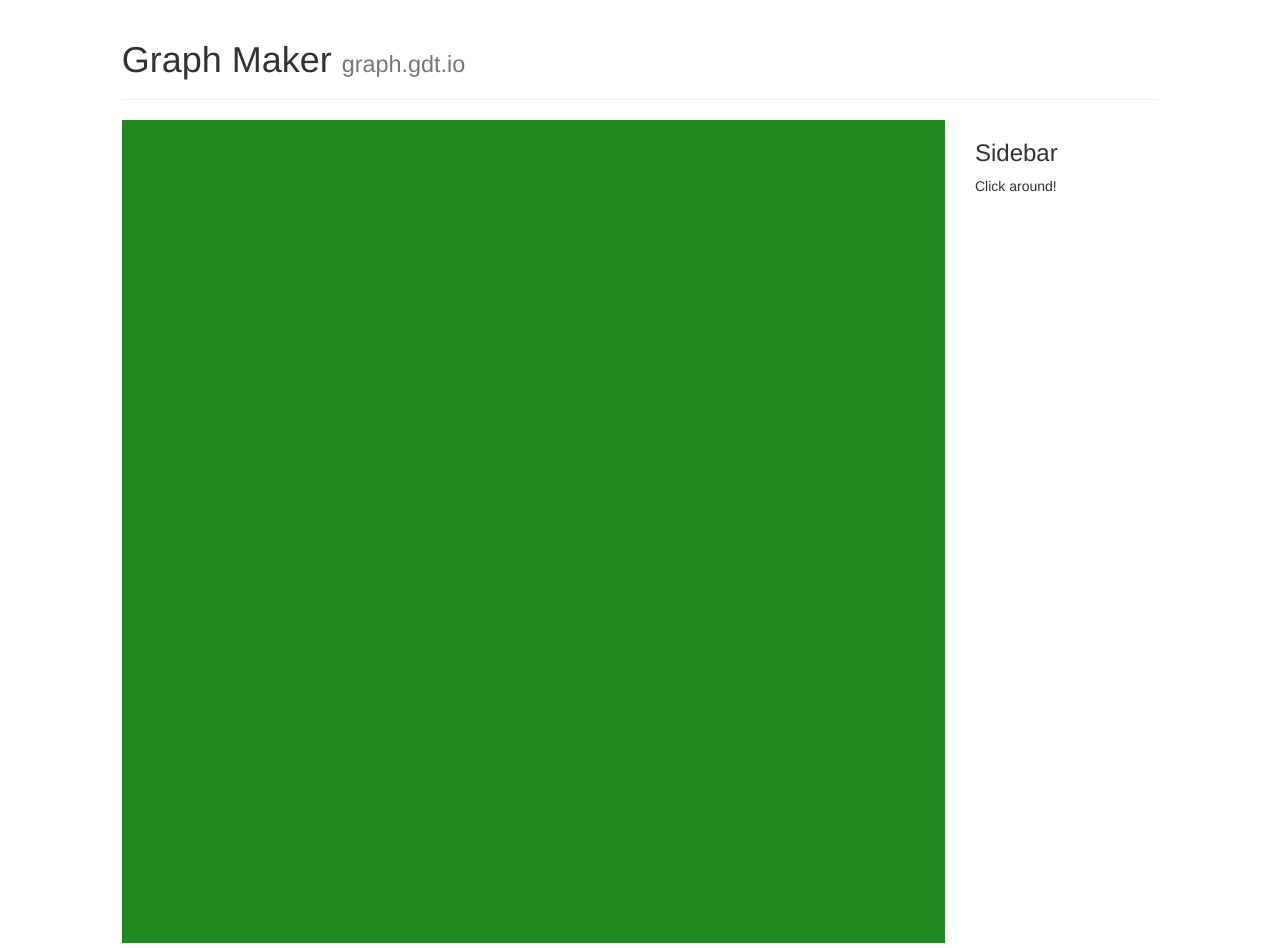
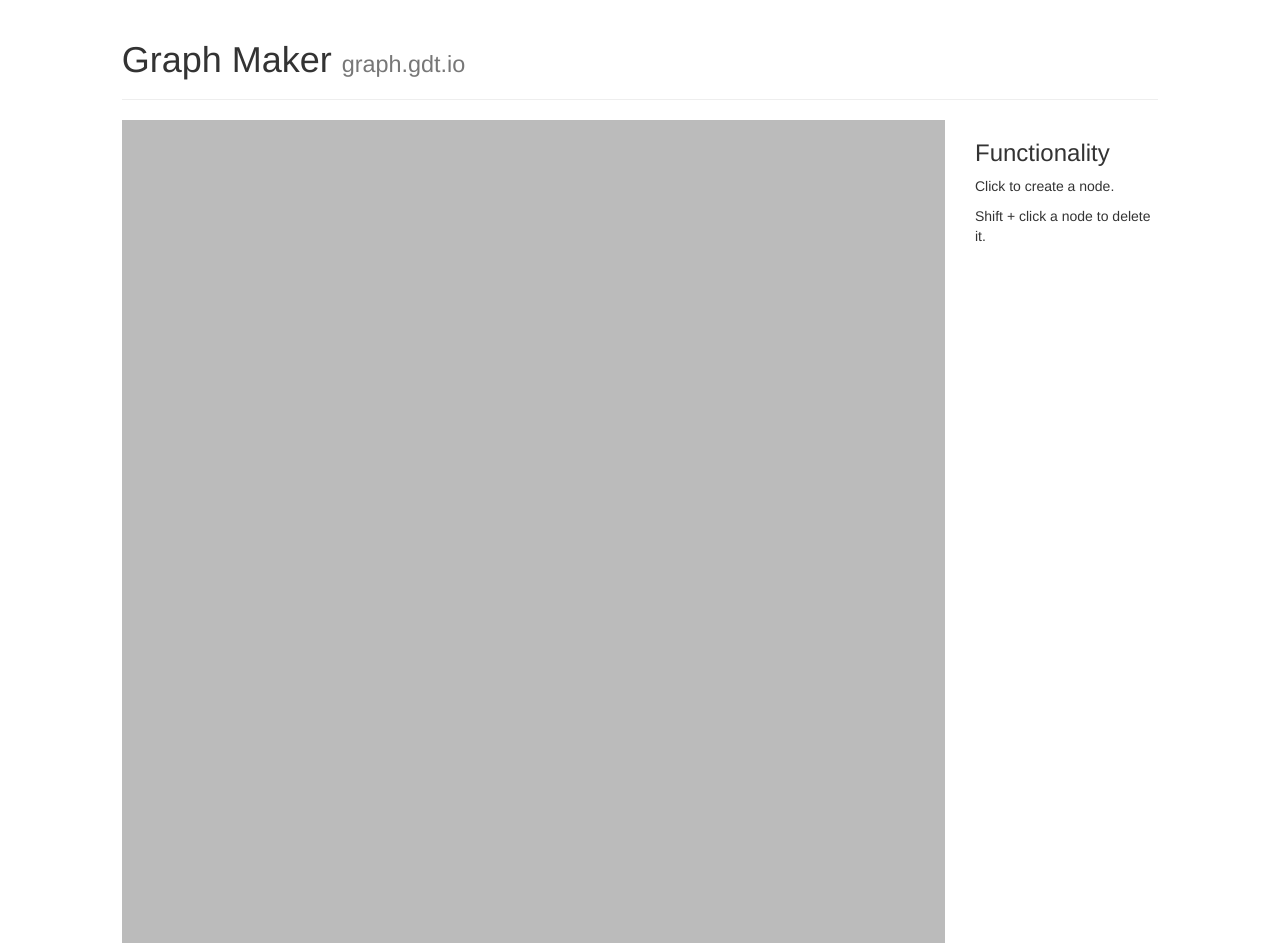
Before and after one commit to gregorytoprak/graf, a React (Create React App) app: page / in a window 1280 px wide. Built offline with nearby package versions, Linux system fonts and the light colour scheme.

Commit message:
Click to add node and shift-click a node to remove it

```diff
--- a/src/components/App.js
+++ b/src/components/App.js
@@ -16,8 +16,9 @@ class App extends Component {
             <Sheet />
           </Col>
           <Col xs={2}>
-            <h3>Sidebar</h3>
-            <p>Click around!</p>
+            <h3>Functionality</h3>
+            <p>Click to create a node.</p>
+            <p>Shift + click a node to delete it.</p>
           </Col>
         </Row>
       </Grid>
--- /dev/null
+++ b/src/components/Node.js
@@ -0,0 +1,25 @@
+import React, { Component } from 'react'
+
+class Node extends Component {
+  constructor (props) {
+    super(props)
+
+    this.handleClick = this.handleClick.bind(this)
+  }
+
+  handleClick (e) {
+    if (e.shiftKey) {
+      this.props.deleteNode(this.props.id)
+    }
+  }
+
+  render () {
+    return (
+      <circle id={this.props.id} fill='black' cx={this.props.cx} cy={this.props.cy} r='1'
+        onClick={this.handleClick}
+      />
+    )
+  }
+}
+
+export default Node
--- a/src/components/Sheet.js
+++ b/src/components/Sheet.js
@@ -1,4 +1,5 @@
 import React, { Component } from 'react'
+import Node from './Node'
 
 class Sheet extends Component {
   constructor (props) {
@@ -10,8 +11,8 @@ class Sheet extends Component {
       nodes: []
     }
 
-    this.handleClick = this.handleClick.bind(this)
-    this.renderNode = this.renderNode.bind(this)
+    this.createNode = this.createNode.bind(this)
+    this.deleteNode = this.deleteNode.bind(this)
   }
 
   componentDidMount () {
@@ -25,29 +26,38 @@ class Sheet extends Component {
     this.setState({ rawSheetCoords })
   }
 
-  handleClick (event) {
-    event.persist()
-    const click = { x: event.pageX, y: event.pageY }
+  createNode (e) {
+    if (e.shiftKey) { return }
     const sheet = this.state.rawSheetCoords
     const node = {
-      key: this.state.nodes.length,
-      cx: (click.x - sheet.x) * this.state.realDims.w / sheet.w,
-      cy: (click.y - sheet.y) * this.state.realDims.h / sheet.h
+      id: Date.now(),
+      cx: (e.pageX - sheet.x) * this.state.realDims.w / sheet.w,
+      cy: (e.pageY - sheet.y) * this.state.realDims.h / sheet.h
     }
     this.setState({ nodes: [...this.state.nodes, node] })
   }
 
-  renderNode (node) {
-    return (
-      <circle key={node.key} fill='black' cx={node.cx} cy={node.cy} r='1' />
-    )
+  deleteNode (nodeId) {
+    this.setState({
+      nodes: this.state.nodes.filter(node => node.id !== nodeId)
+    })
   }
 
   render () {
     const viewBox = `0 0 ${this.state.realDims.w} ${this.state.realDims.h}`
     return (
-      <svg id='Sheet' className='Sheet' style={{ background: '#282' }} viewBox={viewBox} onClick={this.handleClick}>
-        {this.state.nodes.map(this.renderNode)}
+      <svg id='Sheet' className='Sheet' style={{ background: '#bbb' }} viewBox={viewBox}
+        onClick={this.createNode}
+      >
+        {this.state.nodes.map((node) =>
+          <Node
+            key={node.id}
+            id={node.id}
+            cx={node.cx}
+            cy={node.cy}
+            deleteNode={this.deleteNode}
+          />
+        )}
       </svg>
     )
   }
```
Also changed, not shown: 1 other file (tests, documents, lock files or other folders).
